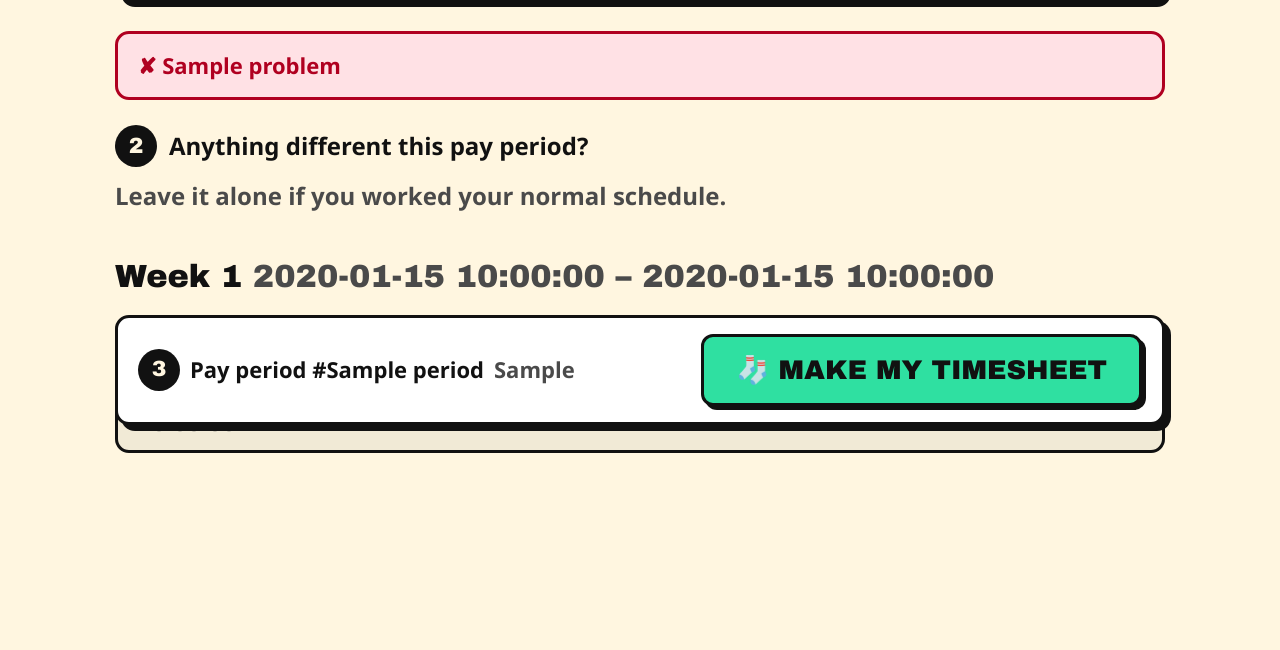
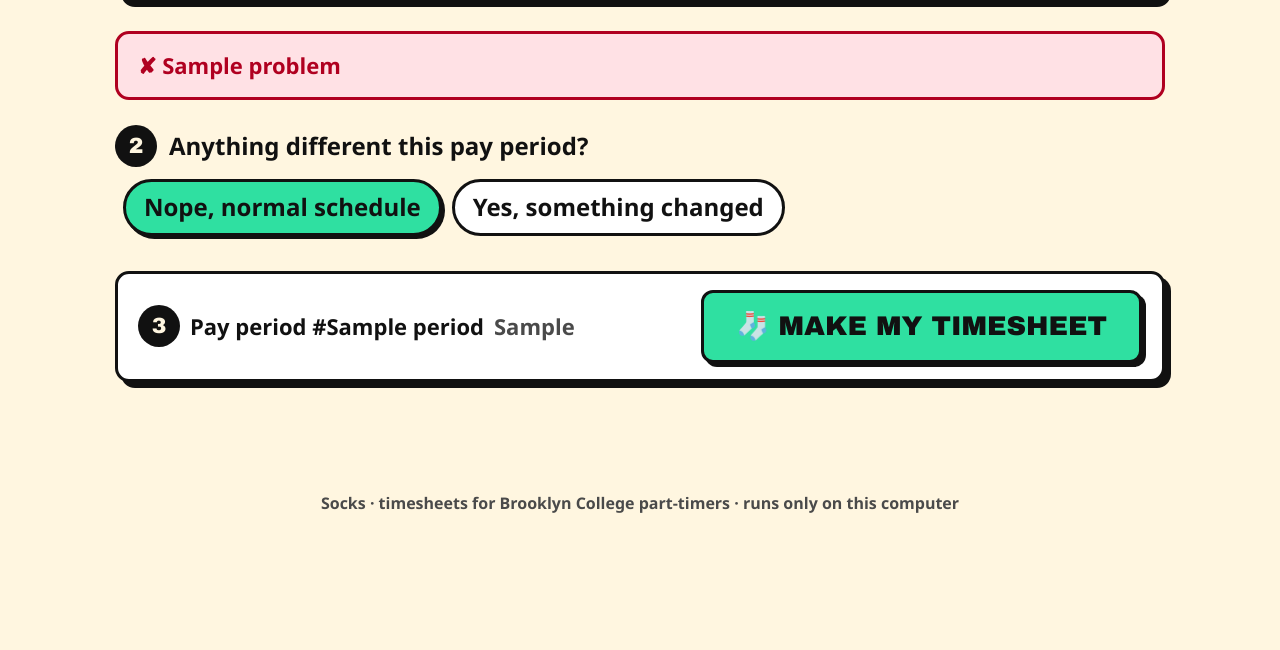
Before and after one commit to ShawnEvans77/Socks, a Flask app: template web/templates/timesheet.html in a window 1280 px wide. Shown: the part 360-1010 px from the top of the page. After the commit the page ends 873 px from the top, so only its background shows below. Run offline with Flask 3, Linux system fonts and the light colour scheme; the template is opened without the code that fills it: most values are stand-ins (such as "Sample title", 1, 10 or a date in 2020).

Commit message:
Collapse per-day timesheet edits behind a yes/no toggle
Step 2 now asks "Anything different this pay period?" with "Nope, normal
schedule" picked by default, which hides the day rows. Picking "Yes,
something changed" reveals them. Hidden edits are ignored on submit, and
a failed submit reopens the editor so the error is visible.

```diff
--- a/web/services.py
+++ b/web/services.py
@@ -181,6 +181,11 @@ class Day:
         return bool(self.scheduled) and not self.is_holiday
 
     @property
+    def changed(self) -> bool:
+        """True when this day differs from the saved schedule (or has an error)."""
+        return self.mode != "normal" or bool(self.skipped) or bool(self.error)
+
+    @property
     def scheduled_text(self) -> str:
         return format_shifts(self.scheduled)
 
@@ -234,6 +239,10 @@ def apply_form(days: list[Day], form) -> tuple[Changes, bool]:
 
     changes = Changes()
     ok = True
+
+    if form.get("changes") == "none":
+        # "Normal schedule" was picked: ignore any per-day edits hidden behind it.
+        return changes, ok
 
     for day in days:
         i = day.index
--- a/web/static/style.css
+++ b/web/static/style.css
@@ -133,6 +133,10 @@ h2 { font-size: 1.5rem; margin: 0 0 0.5rem; }
   background: var(--ink); color: var(--bg); border-radius: 50%; font-size: 1.1rem;
 }
 .step-line { display: flex; flex-wrap: wrap; align-items: center; gap: 0.6rem; font-size: 1.2rem; margin: 0.5rem 0 0; }
+.changes-toggle { border: 0; padding: 0; min-width: 0; }
+.changes-toggle .picks { margin-left: 0.4rem; }
+/* "Nope, normal schedule" hides the per-day editor entirely. */
+form:has(input[name="changes"][value="none"]:checked) .week-list { display: none; }
 
 /* ── Buttons ──────────────────────────────────────────────────────────── */
 
--- a/web/templates/timesheet.html
+++ b/web/templates/timesheet.html
@@ -43,8 +43,17 @@
     </section>
   {% endif %}
 
-  <div class="step-line"><span class="step">2</span> <strong>Anything different this pay period?</strong> <span class="muted">Leave it alone if you worked your normal schedule.</span></div>
+  {% set changed = days | selectattr('changed') | list %}
+  <fieldset class="step-line changes-toggle">
+    <legend class="sr-only">Anything different this pay period?</legend>
+    <span class="step">2</span> <strong>Anything different this pay period?</strong>
+    <span class="picks">
+      <label class="pick"><input type="radio" name="changes" value="none" {{ 'checked' if not changed }}><span>Nope, normal schedule</span></label>
+      <label class="pick other"><input type="radio" name="changes" value="some" {{ 'checked' if changed }}><span>Yes, something changed</span></label>
+    </span>
+  </fieldset>
 
+  <div class="week-list">
   {% for week in weeks %}
     <h2 class="section-title">Week {{ loop.index }} <span class="muted">{{ week[0].date_text }} – {{ week[-1].date_text }}</span></h2>
     <div class="days">
@@ -103,6 +112,7 @@
       {% endfor %}
     </div>
   {% endfor %}
+  </div>
 
   <div class="go-bar">
     <span><span class="step">3</span> <strong>Pay period #{{ period }}</strong> <span class="muted">{{ period_range }}</span></span>
```
Also changed, not shown: tests/test_web.py (+15 -0 lines).
